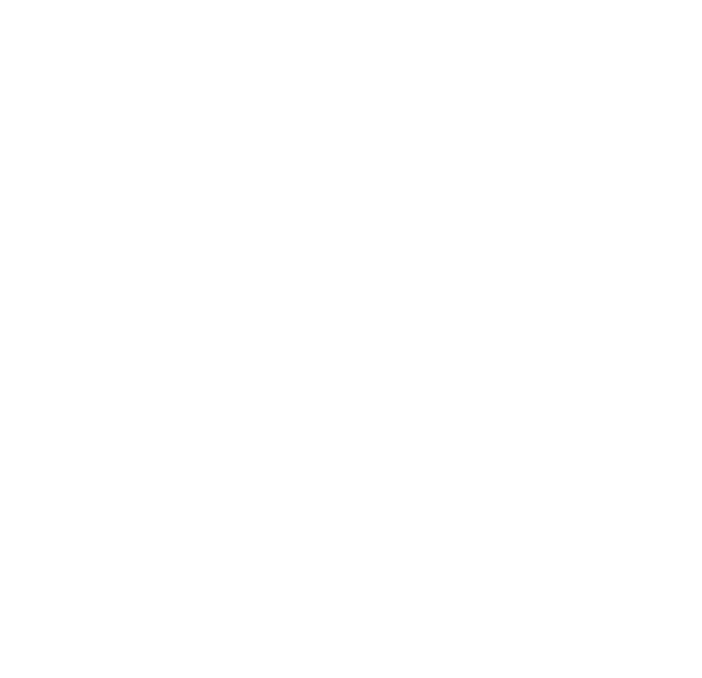
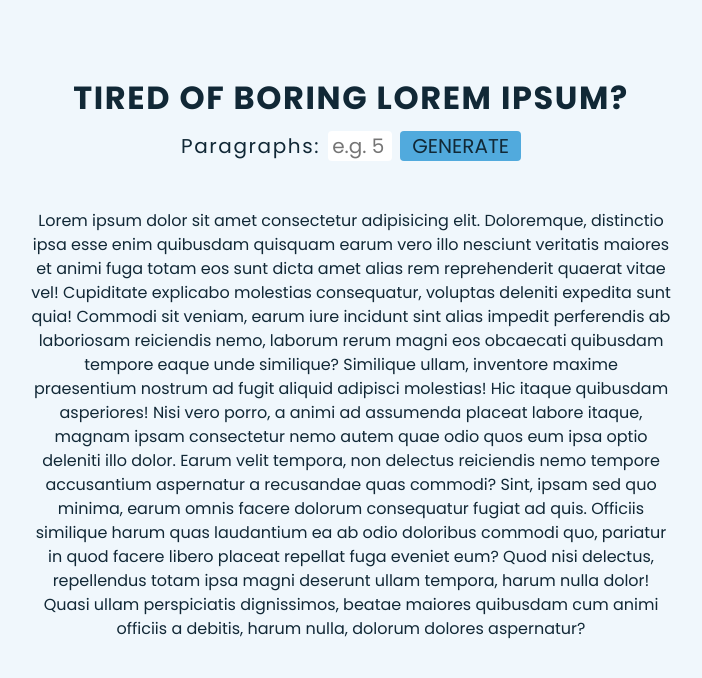
Before and after one commit to adswhitehouse/lorem-ipsum, a plain HTML site: page index.html in a window 1280 px wide. Shown: the whole page, without its empty margins (289-991 px from the left). Drawn offline with Linux system fonts and the light colour scheme.

Commit message:
added html and styling

```diff
--- a/index.html
+++ b/index.html
@@ -11,10 +11,35 @@
   <link
     href="https://fonts.googleapis.com/css2?family=Poppins:ital,wght@0,100;0,200;0,300;0,400;0,500;0,600;0,700;0,800;0,900;1,100;1,200;1,300;1,400;1,500;1,600;1,700;1,800;1,900&display=swap"
     rel="stylesheet">
-    <link rel="shortcut icon" href="./images/icons8-paragraph-16.png" type="image/x-icon">
+  <link rel="shortcut icon" href="./images/icons8-paragraph-16.png" type="image/x-icon">
 </head>
 
 <body>
+  <header>
+    <h1>tired of boring lorem ipsum?</h1>
+  </header>
+  <main>
+    <div class="input-container">
+      <label class="input-title">Paragraphs: </label>
+      <input class="paragraph-input" type="text" placeholder="e.g. 5">
+      <button class="button-input">generate</button>
+    </div>
+    <div class="lorem-ipsum-text-container">
+      <p class="lorem-ipsum-text jsLoremIpsumText">Lorem ipsum dolor sit amet consectetur adipisicing elit. Doloremque,
+        distinctio ipsa esse enim quibusdam quisquam earum vero illo nesciunt veritatis maiores et animi fuga totam eos
+        sunt dicta amet alias rem reprehenderit quaerat vitae vel! Cupiditate explicabo molestias consequatur, voluptas
+        deleniti expedita sunt quia! Commodi sit veniam, earum iure incidunt sint alias impedit perferendis ab
+        laboriosam reiciendis nemo, laborum rerum magni eos obcaecati quibusdam tempore eaque unde similique? Similique
+        ullam, inventore maxime praesentium nostrum ad fugit aliquid adipisci molestias! Hic itaque quibusdam
+        asperiores! Nisi vero porro, a animi ad assumenda placeat labore itaque, magnam ipsam consectetur nemo autem
+        quae odio quos eum ipsa optio deleniti illo dolor. Earum velit tempora, non delectus reiciendis nemo tempore
+        accusantium aspernatur a recusandae quas commodi? Sint, ipsam sed quo minima, earum omnis facere dolorum
+        consequatur fugiat ad quis. Officiis similique harum quas laudantium ea ab odio doloribus commodi quo, pariatur
+        in quod facere libero placeat repellat fuga eveniet eum? Quod nisi delectus, repellendus totam ipsa magni
+        deserunt ullam tempora, harum nulla dolor! Quasi ullam perspiciatis dignissimos, beatae maiores quibusdam cum
+        animi officiis a debitis, harum nulla, dolorum dolores aspernatur?</p>
+    </div>
+  </main>
   <script src="./script.js"></script>
 </body>
 
--- a/styles.css
+++ b/styles.css
@@ -52,6 +52,70 @@ select {
 }
 /* CSS Reset */
 
+/* Body */
 body {
   font-family: "Poppins", serif;
+  background-color: #f0f7fc;
+  display: flex;
+  flex-direction: column;
+  align-items: center;
+  padding: 5rem 2rem 2rem 2rem;
+  text-align: center;
+  color: #112836;
 }
+
+/* Header */
+header {
+  letter-spacing: 0.1rem;
+  text-transform: uppercase;
+}
+
+/* Main */
+main {
+  max-width: 40rem;
+}
+
+/* Input Area */
+.input-container {
+  margin-top: 1rem;
+  margin-bottom: 3rem;
+  font-size: 1.25rem;
+  display: flex;
+  align-items: center;
+  justify-content: center;
+  flex-wrap: wrap;
+  gap: 0.5rem;
+}
+
+.input-title {
+  letter-spacing: 0.1rem;
+}
+
+.paragraph-input {
+  padding: 0.25rem;
+  color: #112836;
+  flex-shrink: 1;
+  width: 4rem;
+  border: none;
+  border-radius: 0.25rem;
+}
+
+.paragraph-input:focus {
+  outline-color: #51aadd;
+}
+
+.button-input {
+  padding: 0.25rem 0.75rem;
+  text-transform: uppercase;
+  color: #112836;
+  border-radius: 0.25rem;
+  border: none;
+  background-color: #51aadd;
+  transition: 0.5s;
+  cursor: pointer;
+}
+
+.button-input:hover {
+  background-color: #112836;
+  color: #51aadd;
+}
```
